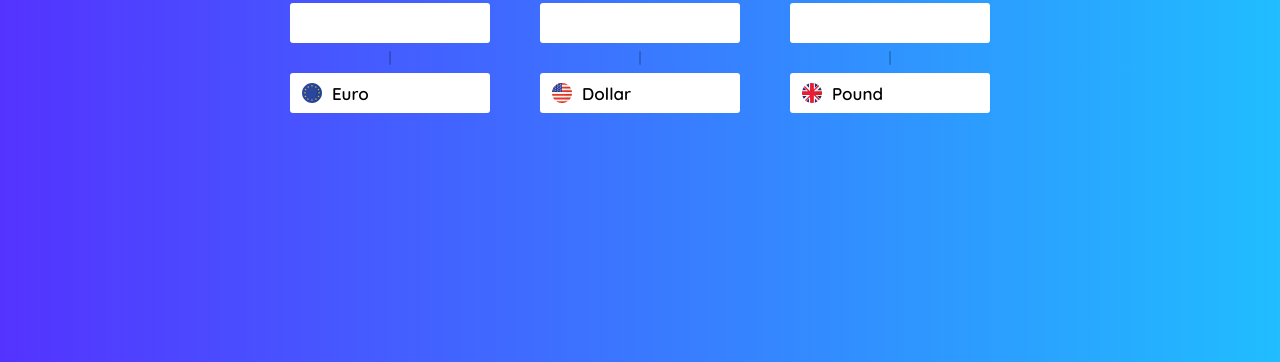
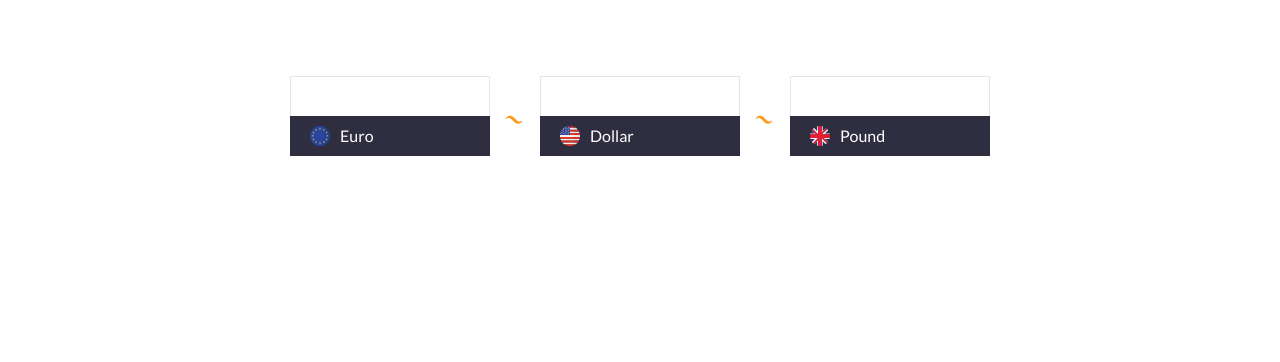
Before and after one commit to mgailius/Converter, a plain HTML site: page index.html in a window 1280 px wide. Shown: the part 438-800 px from the top of the page. Drawn offline with nearby package versions, Linux system fonts and the light colour scheme.

Commit message:
Updated design and functionality

```diff
--- a/css/style.css
+++ b/css/style.css
@@ -5,24 +5,28 @@ input::-webkit-inner-spin-button {
 }
 
 body {
-    font-family: 'Quicksand', sans-serif;
+    font-family: 'Lato', sans-serif;
     text-align: center;
     height: 100vh;
     display: flex;
     flex-direction: column;
     justify-content: center;
     align-items: center;
-    background: linear-gradient(to right, #5433ff, #20bdff);
+    background: #fff;
 }
 
 .illustration {
-    height: 80px;
+    width: 150px;
 }
 
 h1 {
-    margin-top: 20px;
-    font-size: 32px;
-    color: #fff;
+    font-family: 'Playfair Display', serif;
+    margin: 40px 0 100px;
+    font-size: 48px;
+    color: #2F2E41;
+    text-transform: capitalize;
+    letter-spacing: 1px;
+    font-weight: 600;
 }
 
 form, .currencies {
@@ -30,96 +34,52 @@ form, .currencies {
     justify-content: space-between;
     max-width: 700px;
     width: 95%;
+    position: relative;
 }
-
-form {margin-top: 60px;}
 
 form input {
     width: 200px;
     height: 40px;
-    font-weight: 600;
     font-size: 16px;
-    font-family: 'Quicksand', sans-serif;
+    font-family: 'Lato', sans-serif;
     outline: none;
-    border: none;
-    background-color: #fff;
-    border-radius: 3px;
-    padding: 10px 20px;
+    border: 1px solid #E6E6E6;
+    border-bottom: none;
+    padding: 0 20px;
 }
 
-.currencies {margin-top: 30px;}
-
-.currentCurrency {
+.currency {
+    position: relative;
+    background-color: #2F2E41;
     width: 200px;
-    height: 40px;
-    font-weight: 600;
-    font-size: 16px;
-    background-color: #fff;
-    outline: none;
-    border: none;
-    border-radius: 3px;
-    transition: 500ms;
-    cursor: pointer;
-    overflow: hidden;
-    padding: 0;
-}
-
-.currencyContainer {
-    position: relative;
-}
-
-.currencyContainer::before {
-    content: '';
-    display: block;
-    position: absolute;
-    top: -22px;
-    left: 50%;
-    transform: translateX(-50%);
-    width: 2px;
-    height: 14px;
-    border-radius: 10px;
-    background-color: rgba(0, 0, 0, 0.2);
-}
-
-.currencySelection {
-    position: absolute;
-    width: 100%;
-    top: 40px;
-    max-height: 0px;
-    transition: 400ms;
-    overflow: hidden;
-    background-color: #fff;
-    border-radius: 3px;
-    border-top-right-radius: 0;
-    border-top-left-radius: 0;
-}
-
-.currentCurrency:focus + .currencySelection {
-    max-height: 240px;
-}
-
-.currentCurrency:focus {
-    border-bottom-right-radius: 0;
-    border-bottom-left-radius: 0;
-}
-
-.currency, .selectedCurrency {
     height: 40px;
     display: flex;
     align-items: center;
-    cursor: pointer;
+    color: #fff;
 }
 
-.selectedCurrency {
-    font-family: 'Quicksand', sans-serif;
-    font-size: 17px;
+.filler {
+    color: #FD9A18;
+    position: absolute;
+    font-family: 'Playfair Display', serif;
+    width: 50px;
+    transform: rotate(20deg) translateY(-50%);
+    display: flex;
+    justify-content: center;
+    align-items: center;
+    padding: 0;
+    font-size: 30px;
 }
 
-.currency:hover {
-    background-color: #eeeeee;
+.filler.one {
+    left: 195px
 }
 
-.currency img, .selectedCurrency img{
-    height: 20px;
-    margin: 0 10px 0 12px;
+.filler.two {
+    right: 205px
 }
+
+.currency img{
+    width: 20px;
+    margin: 0 10px 0 20px;
+}
--- a/index.html
+++ b/index.html
@@ -6,12 +6,12 @@
     <title>Document</title>
     <script src="script.js" defer></script>
     <link rel="preconnect" href="https://fonts.gstatic.com">
-    <link href="https://fonts.googleapis.com/css2?family=Quicksand:wght@300;400;600&display=swap" rel="stylesheet">
+    <link href="https://fonts.googleapis.com/css2?family=Lato&family=Playfair+Display:wght@700&display=swap" rel="stylesheet">
     <link rel="stylesheet" href="css/reset.css">
     <link rel="stylesheet" href="css/style.css">
 </head>
 <body>
-    <img class="illustration" src="images/money.svg" alt="money">
+    <img class="illustration" src="images/illustration.svg" alt="money">
     <h1>Currency converter</h1>
     <form class="form">
         <input type="number">
@@ -19,18 +19,11 @@
         <input type="number">
     </form>
     <div class="currencies">
-        <div class="currencyContainer">
-            <button class="currentCurrency"></button>
-            <div class="currencySelection"></div>
-        </div>
-        <div class="currencyContainer">
-            <button class="currentCurrency"></button>
-            <div class="currencySelection"></div>
-        </div>
-        <div class="currencyContainer">
-            <button class="currentCurrency"></button>
-            <div class="currencySelection"></div>
-        </div>
+        <div class="currency"></div>
+        <div class="filler one">~</div>
+        <div class="currency"></div>
+        <div class="filler two">~</div>
+        <div class="currency"></div>
     </div>
 </body>
 </html>
--- a/script.js
+++ b/script.js
@@ -4,64 +4,65 @@ class Currency {
     constructor(name, icon, rate) {
         this.name = name;
         this.icon = icon;
-        this.rate = rate;
     }
 }
 
 const UI = {
     form: document.getElementsByClassName('.form'),
-    currencySelection: document.getElementsByClassName('currencySelection'),
-    currentCurrency: document.getElementsByClassName('currentCurrency'),
-    selectedCurrency: document.getElementsByClassName('selectedCurrency')
+    input: document.getElementsByTagName('input'),
+    currency: document.getElementsByClassName('currency')
 }
 
 function initCurrencies() {
-    currencies.push(new Currency('Euro', 'images/flags/eu.svg', 1));
-    currencies.push(new Currency('Dollar', 'images/flags/usa.svg', 1.19));
-    currencies.push(new Currency('Pound', 'images/flags/uk.svg', 0.89));
-    currencies.push(new Currency('Yuan', 'images/flags/china.svg', 7.83));
+    currencies.push(new Currency('Euro', 'images/flags/eu.svg'));
+    currencies.push(new Currency('Dollar', 'images/flags/usa.svg'));
+    currencies.push(new Currency('Pound', 'images/flags/uk.svg'));
 }
 
 function displayCurrencies() {
-    for (let i = 0; i < UI.currencySelection.length; i++) {
-        currencies.forEach(currency => {
-            UI.currencySelection[i].innerHTML += `
-            <div onClick="selectCurrency(this)" class="currency ${i}">
-                <img src="${currency.icon}">
-                <p>${currency.name}</p>
-            </div>`
-        });
-        UI.currentCurrency[i].innerHTML = `
-        <div class="selectedCurrency ${i}">
+    for (let i = 0; i < UI.currency.length; i++) {
+        UI.currency[i].innerHTML = `
             <img src="${currencies[i].icon}">
             <p>${currencies[i].name}</p>
-        </div>`
+        `
     }
 }
 
-function selectCurrency(element) {
-    for (let i = 0; i < UI.selectedCurrency.length; i++) {
-        if(UI.selectedCurrency[i].classList[1] == element.classList[1]) {
-            UI.selectedCurrency[i].innerHTML = element.innerHTML;
-        }
+//functionality
+
+UI.input[0].addEventListener("focus", () => {UI.input[0].addEventListener("keyup", () => {convertFromEuro();});});
+UI.input[1].addEventListener("focus", () => {UI.input[1].addEventListener("keyup", () => {convertFromDollar();});});
+UI.input[2].addEventListener("focus", () => {UI.input[2].addEventListener("keyup", () => {convertFromPound();});});
+
+function convertFromEuro() {
+    if (!UI.input[0].value) {
+        UI.input[1].value = "";
+        UI.input[2].value = "";
+    } else {
+        UI.input[1].value = (UI.input[0].value * 1.20).toFixed(2);
+        UI.input[2].value = (UI.input[0].value * 0.90).toFixed(2);
     }
 }
 
-function updateConversion() {
-    for (let i = 0; i < 3; i++) {
-        for (let j = 0; j < currencies.length; j++) {
-            if(UI.selectedCurrency[i].children[1].innerHTML == currencies[j].name) {
-                //konversijos logika ?
-                //debug
-                console.log(currencies[j].name)
-                console.log(currencies[j].rate)
-            }
-        }
+function convertFromDollar() {
+    if (!UI.input[1].value) {
+        UI.input[0].value = "";
+        UI.input[2].value = "";
+    } else {
+        UI.input[0].value = (UI.input[1].value * 0.84).toFixed(2);
+        UI.input[2].value = (UI.input[1].value * 0.75).toFixed(2);
+    }
+}
+
+function convertFromPound() {
+    if (!UI.input[2].value) {
+        UI.input[1].value = "";
+        UI.input[0].value = "";
+    } else {
+        UI.input[0].value = (UI.input[2].value * 1.11).toFixed(2);
+        UI.input[1].value = (UI.input[2].value * 1.33).toFixed(2);
     }
 }
 
 initCurrencies();
 displayCurrencies();
-
-//debug
-document.addEventListener("keydown", updateConversion);
```
Also changed, not shown: images/flags/china.svg (deleted), images/illustration.svg (added), images/money.svg (deleted), 1 other file.
